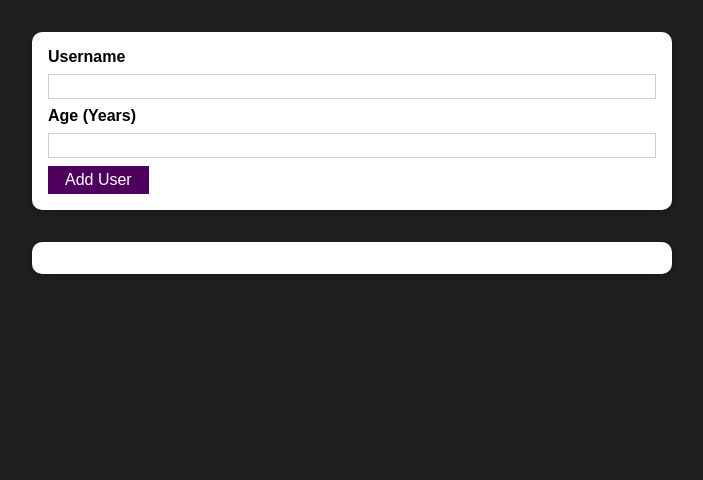
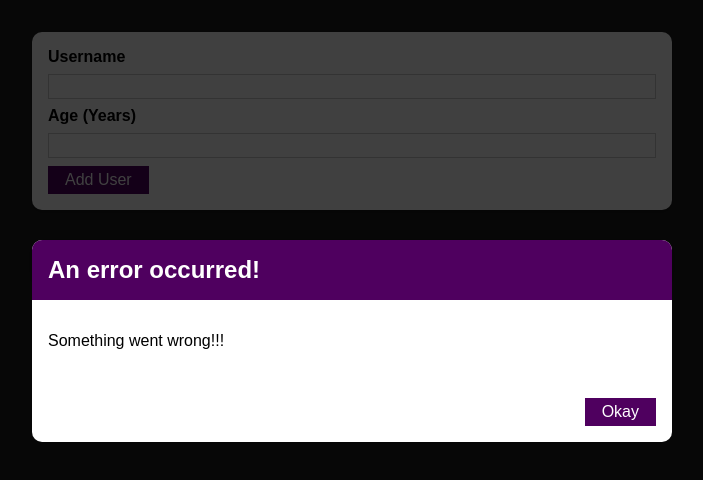
Before and after one commit to Subha-5/Username-and-age-form, a React (Create React App) app: page / in a window 1280 px wide. Shown: the top 480 px of the page, without its empty margins (288-991 px from the left). Built offline with nearby package versions, Linux system fonts and the light colour scheme.

Commit message:
Adding the ErrorModal component

```diff
--- a/src/App.jsx
+++ b/src/App.jsx
@@ -1,14 +1,25 @@
-import React from 'react';
+import React, { useState } from 'react';
 
 import AddUser from './components/Users/AddUser';
 import UsersList from './components/Users/UsersList';
 
 
 function App() {
+  const [usersList, setUsersList] = useState([]);
+
+  const addUserHandler = (userName, userAge) => {
+    setUsersList(
+      (prevUsersList) => {
+        return [...prevUsersList,
+        { name: userName, age: userAge, id: Math.random().toString() }];
+      }
+    );
+  }
+
   return (
     <div>
-      <AddUser />
-      <UsersList users={[]}/>
+      <AddUser onAddUser={addUserHandler} />
+      <UsersList users={usersList} />
     </div>
   );
 }
--- /dev/null
+++ b/src/components/UI/ErrorModal.jsx
@@ -0,0 +1,26 @@
+import React from 'react';
+
+import Button from './Button';
+import Card from './Card';
+import classes from './ErrorModal.module.css';
+
+const ErrorModal = (props) => {
+  return (
+    <div>
+    <div className={classes.backdrop} />
+    <Card className={classes.modal}>
+        <header className={classes.header}>
+            <h2>{props.title}</h2>
+        </header>
+        <div className={classes.content}>
+            <p>{props.message}</p>
+        </div>
+        <footer className={classes.actions}>
+            <Button>Okay</Button>
+        </footer>
+    </Card>
+    </div>
+  )
+}
+
+export default ErrorModal
--- /dev/null
+++ b/src/components/UI/ErrorModal.module.css
@@ -0,0 +1,45 @@
+.backdrop {
+    position: fixed;
+    top: 0;
+    left: 0;
+    width: 100%;
+    height: 100vh;
+    z-index: 10;
+    background: rgba(0, 0, 0, 0.75);
+}
+
+.modal {
+    position: fixed;
+    top: 30vh;
+    left: 10%;
+    width: 80%;
+    z-index: 100;
+    overflow: hidden;
+}
+
+.header {
+    background: #4f005f;
+    padding: 1rem;
+}
+
+.header h2 {
+    margin: 0;
+    color: white;
+}
+
+.content {
+    padding: 1rem;
+}
+
+.actions {
+    padding: 1rem;
+    display: flex;
+    justify-content: flex-end;
+}
+
+@media (min-width: 768px) {
+    .modal {
+        left: calc(50% - 20rem);
+        width: 40rem;
+    }
+}
--- a/src/components/Users/AddUser.jsx
+++ b/src/components/Users/AddUser.jsx
@@ -3,8 +3,9 @@
 import Card from '../UI/Card';
 import Button from '../UI/Button';
 import classes from './AddUser.module.css';
+import ErrorModal from '../UI/ErrorModal';
 
-const AddUser = () => {
+const AddUser = (props) => {
   const [enteredUsername, setEnteredUsername] = useState('');
   const [enteredAge, setEnteredAge] = useState('');
 
@@ -16,7 +17,7 @@
     if( +enteredAge < 1 ){
       return;
     }
-    console.log(enteredAge, enteredUsername)
+    props.onAddUser(enteredUsername, enteredAge)
     setEnteredUsername('')
     setEnteredAge('')
   }
@@ -28,6 +29,8 @@
   }
 
   return (
+    <div>
+    <ErrorModal  title={"An error occurred!"} message={"Something went wrong!!!"} />
     <Card className={classes.input}>
       <form onSubmit={addUserHandler}>
         <label htmlFor="username">Username</label>
@@ -37,6 +40,7 @@
         <Button type='submit'>Add User</Button>
       </form>
     </Card>
+    </div>
   )
 }
 
--- a/src/components/Users/UsersList.jsx
+++ b/src/components/Users/UsersList.jsx
@@ -9,7 +9,7 @@
             <ul>
                 {props.users.map(
                     user => (
-                        <li>
+                        <li key={user.id}>
                             {user.name} ({user.age} years old)
                         </li>
                     )
```
